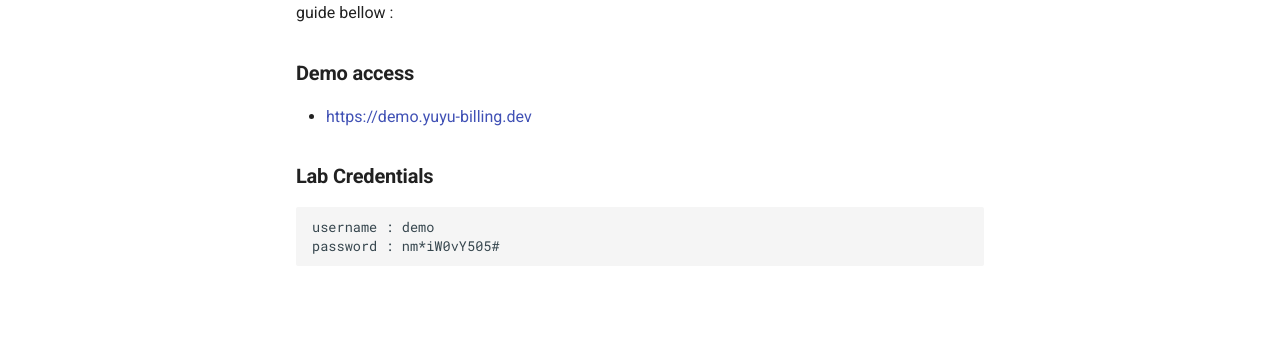
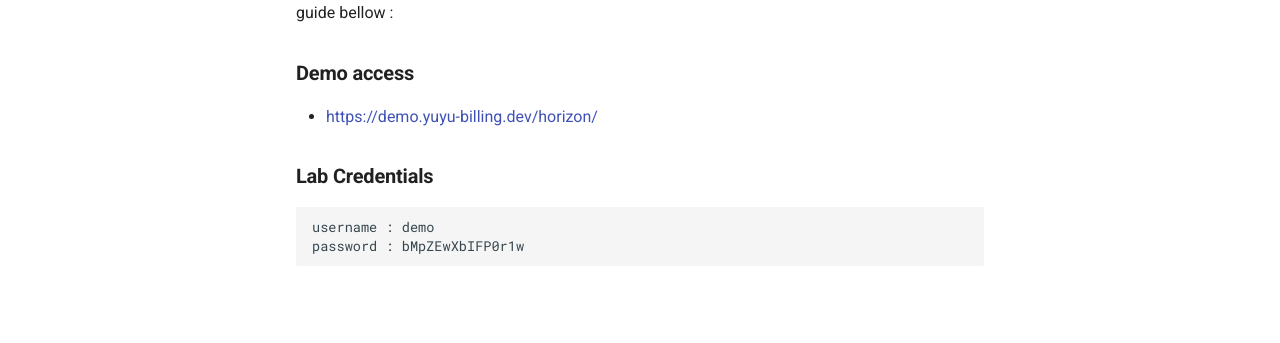
Before and after one commit to Yuyu-billing/yuyu_web, an MkDocs documentation site: the page built from docs/demo.md, in a window 1280 px wide. Shown: the part 280-623 px from the top of the page. Built offline with MkDocs 1.6.1 and Material for MkDocs 9.7.7, drawn with Linux system fonts in a browser that asks for light colours.

Commit message:
change demo access

````diff
--- a/docs/demo.md
+++ b/docs/demo.md
@@ -7,10 +7,10 @@ Our resources is **free**, you can use for see how it work **Yuyu Billing** on *
 ### **Demo access**
 
 
-- [https://demo.yuyu-billing.dev](https://demo.yuyu-billing.dev)
+- [https://demo.yuyu-billing.dev/horizon/](https://demo.yuyu-billing.dev/horizon/)
 
 ### **Lab Credentials**
 ```
 username : demo
-password : nm*iW0vY505#
+password : bMpZEwXbIFP0r1w
 ```
````
Also changed, not shown: site/demo/index.html, site/search/search_index.json, 1 other file.
